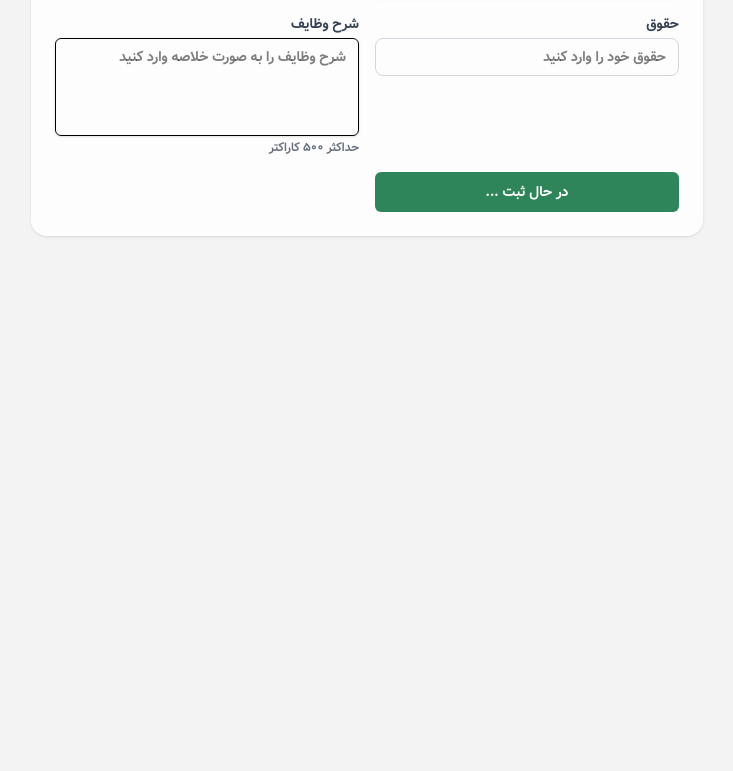
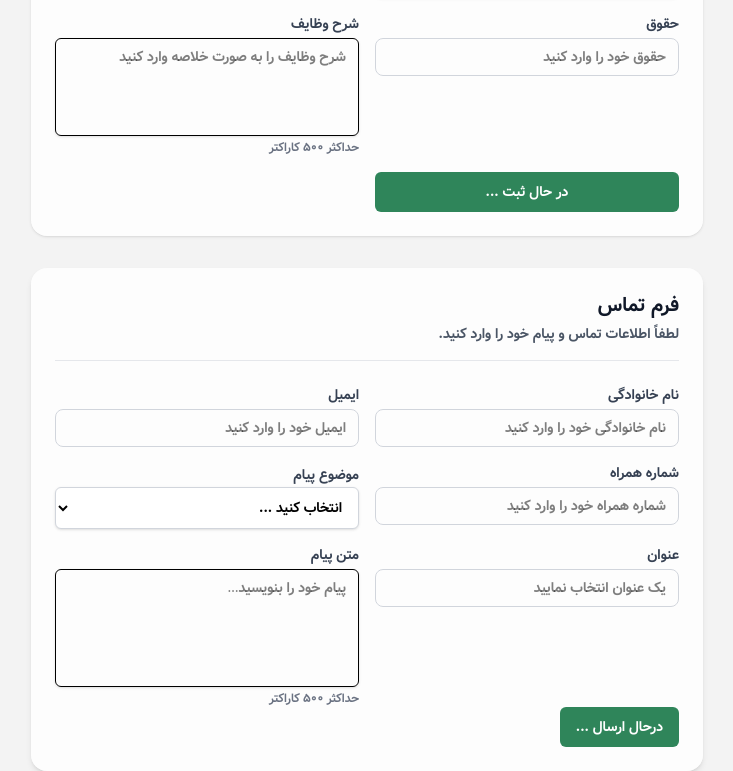
Before and after one commit to frau-azadeh/nexed, a Next.js app: page /form in a window 1280 px wide. Shown: the part 1317-2088 px from the top of the page, without its empty margins (273-1006 px from the left). Before the commit the page ends 1553 px from the top, so only its background shows below. Built offline with nearby package versions, Linux system fonts and the light colour scheme.

Commit message:
add Component ContactForm

```diff
--- a/src/app/form/page.tsx
+++ b/src/app/form/page.tsx
@@ -1,6 +1,7 @@
 import InformationForm from "@/app/components/form/InformationForm";
 import EducationForm from "../components/form/EducationForm";
 import JobForm from "../components/form/JobForm";
+import ContactForm from "../components/form/ContactForm";
 
 export default function FormInformation() {
   return (
@@ -8,6 +9,7 @@ export default function FormInformation() {
       <InformationForm />
       <EducationForm />
       <JobForm />
+      <ContactForm />
     </div>
   );
 }
```
